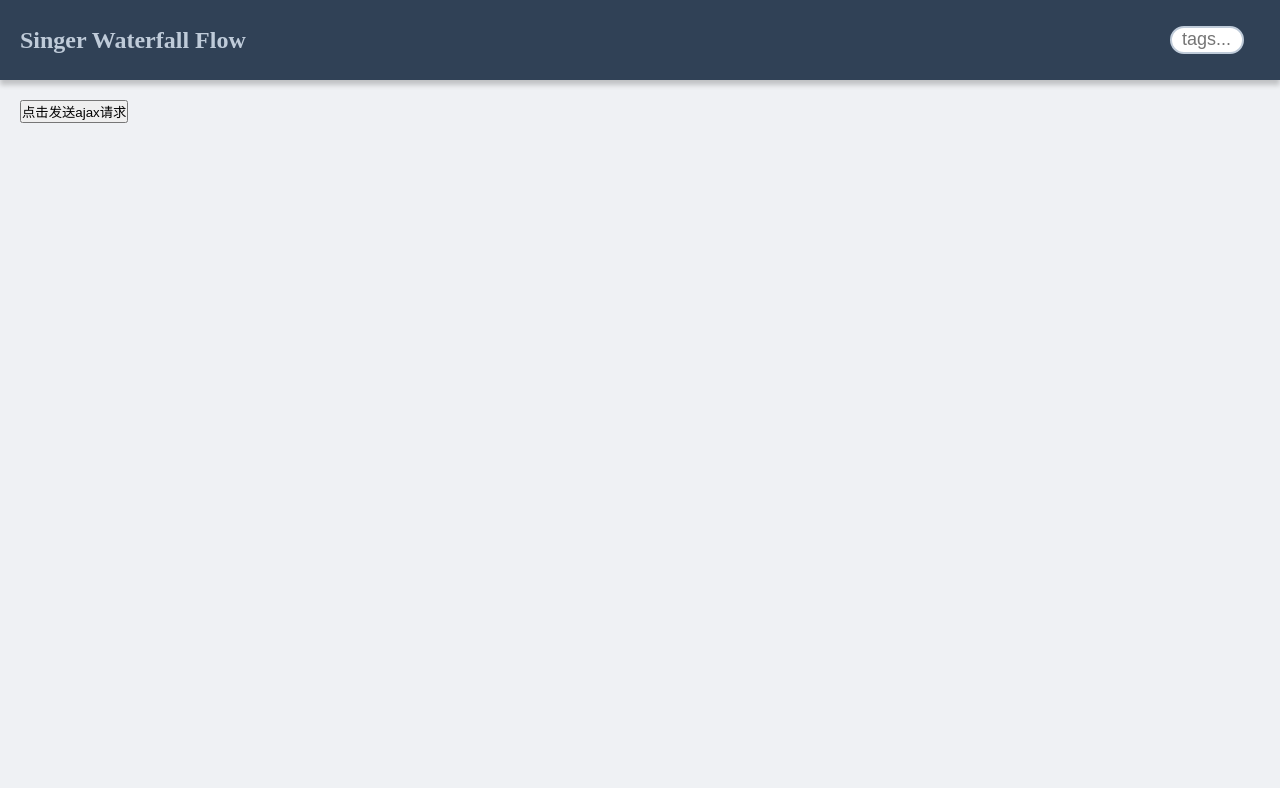
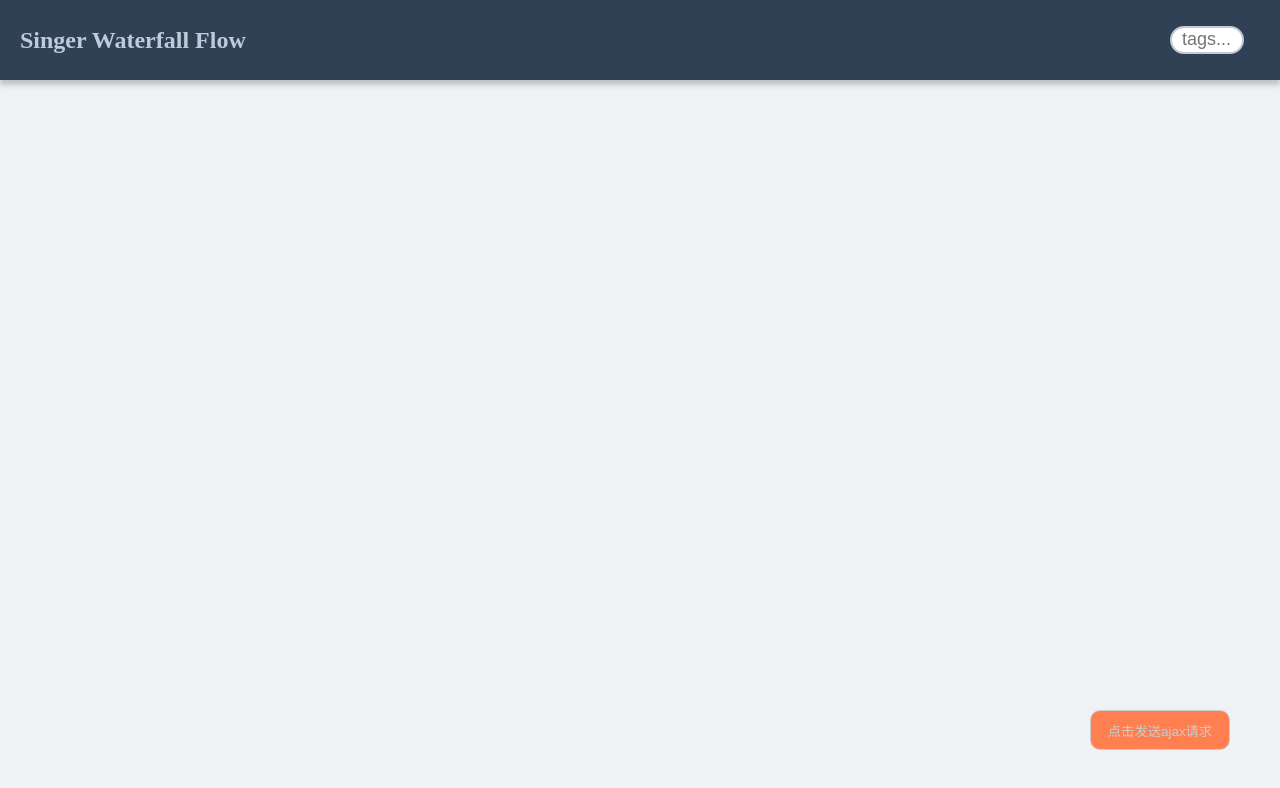
Before and after one commit to zhaoyuuu/waterfallDemo, a Vue app: page / in a window 1280 px wide. Shown: the top 788 px of the page. Built offline with nearby package versions, Linux system fonts and the light colour scheme; a small style sheet from the web is missing.

Commit message:
fourth commit

```diff
--- a/public/images/imgUrl.js
+++ /dev/null
@@ -1,5 +0,0 @@
-export default {
-  "img1": "https://img0.baidu.com/it/u=2575292415,893626912&fm=253&fmt=auto&app=138&f=JPEG?w=500&h=888",
-  "img2": "https://img2.baidu.com/it/u=3329428601,1715552075&fm=253&fmt=auto&app=138&f=JPEG?w=500&h=686",
-  "img3": "https://img1.baidu.com/it/u=279418788,119582027&fm=253&fmt=auto&app=138&f=JPEG?w=500&h=747"
-}
--- a/src/App.vue
+++ b/src/App.vue
@@ -2,12 +2,14 @@
   <div class="appMain">
     <Header/>
     <Container/>
+    <!-- <Axios/> -->
   </div>
 </template>
 
 <script>
 import Header from './components/Header'
 import Container from './components/Container'
+// import Axios from './components/axios'
 
 
 export default {
--- a/src/components/Container/index.vue
+++ b/src/components/Container/index.vue
@@ -1,64 +1,62 @@
 <template>
   <div class="container">
-    <button @click="getImg">点击发送ajax请求</button>
+    <button @click="getImgUrl" class="moreButton">点击发送ajax请求</button>
 
-    <!-- <ul class='smallContainer'>
-      <li>
-        <img src="../../images/China1/0489b3341b2a5ec7313bb704e32a51b4.jpeg" alt="">
-      </li>
-      <li>
-        <img src="../../images/China1/2ee50e68eb48804fc60edfcea2318e6b.jpeg" alt="">
-      </li>
-      <li>
-        <img src="../../images/China1/34dbac280e5256ac573c29a48474e880.jpeg" alt="">
+    <ul class='smallContainer'>
+      <li v-for="(img,index) in urlArrLeft" :key="index">
+        <img :src="img" alt="">
       </li>
     </ul>
     <ul class='smallContainer'>
-      <li>
-        <img src="../../images/China1/0489b3341b2a5ec7313bb704e32a51b4.jpeg" alt="">
-      </li>
-      <li>
-        <img src="../../images/China1/2ee50e68eb48804fc60edfcea2318e6b.jpeg" alt="">
-      </li>
-      <li>
-        <img src="../../images/China1/34dbac280e5256ac573c29a48474e880.jpeg" alt="">
+      <li v-for="(img,index) in urlArrCenter" :key="index">
+        <img :src="img" alt="">
       </li>
     </ul>
     <ul class='smallContainer'>
-      <li>
-        <img src="../../images/China1/0489b3341b2a5ec7313bb704e32a51b4.jpeg" alt="">
+      <li v-for="(img,index) in urlArrRight" :key="index">
+        <img :src="img" alt="">
       </li>
-      <li>
-        <img src="../../images/China1/2ee50e68eb48804fc60edfcea2318e6b.jpeg" alt="">
-      </li>
-      <li>
-        <img src="../../images/China1/34dbac280e5256ac573c29a48474e880.jpeg" alt="">
-      </li>
-    </ul> -->
+    </ul>
 
   </div>
 
 </template>
 
 <script>
-  import {ref, nextTick} from 'vue'
+  import {ref, nextTick, reactive} from 'vue'
   import axios from 'axios'
-  import url from '../../../public/images/imgUrl'
 
   export default {
     name:'ContainerL',
     setup(){
-      function getImg(){
+      const urlArrLeft = reactive([])
+      const urlArrCenter = reactive([])
+      const urlArrRight = reactive([])
+      // 得到图片的url
+      function getImgUrl(){
         axios.get("images/imgUrl.json")
             .then(res=>{
-              console.log(res.data[0]);
+              for(let i=0;i<6;i++){
+                let item = res.data.imgUrl[i]
+                let key = Object.keys(item)
+                // console.log(item[key]); // 输出6条图片地址
+                if(i<2){urlArrLeft.push(item[key])}
+                else if(i<4){urlArrCenter.push(item[key])}
+                else if(i<6){urlArrRight.push(item[key])}
+              }
+              // res.data.imgUrl.forEach(item=>{
+              //   let key = Object.keys(item)
+              //   // console.log(item[key]);// 输出多条图片地址
+              //   urlArr.push(item[key])
+              //   console.log(urlArr);
+              // })
             })
       }
 
+      // 监测窗口大小的改变
       let flag = ref(true)
       function reload(){
         console.log('窗口大小改变了');
-
         flag.value = false
         nextTick(()=>{
           flag.value = true
@@ -70,7 +68,7 @@
 
       return{
         flag, reload,
-        getImg
+        getImgUrl,urlArrLeft,urlArrCenter,urlArrRight
       }
       // axios
       //   .get('/api' + '/t/act-for-nature')
@@ -88,6 +86,20 @@
     display: flex;
     justify-content: space-between;
     padding: 20px;
+    // 加载更多的按钮
+    .moreButton{
+      display: block;
+      width: 140px;
+      height: 40px;
+      border-radius: 10px;
+      cursor: pointer;
+      background-color: coral;
+      border: 1px solid #ccc;
+      position: fixed;
+      right: 50px;
+      bottom: 50px;
+      color: #ccc;
+    }
     .smallContainer{
       flex: 0 1 auto;
       width: 32.5%;
--- a/vue.config.js
+++ b/vue.config.js
@@ -5,8 +5,8 @@ module.exports = defineConfig({
   devServer: {
       proxy: {
           '/api': {
-              target: 'https://localhost:8080/',//接口的前缀
-              // ws:true,//代理websocked
+              target: 'https://localhost:8080',//接口的前缀
+              ws:true,//代理websocked
               changeOrigin:true,//虚拟的站点需要更管origin
               pathRewrite:{
                   '^/api':''//重写路径
```
Also changed, not shown: public/images/imgUrl.json (added, +17 -0 lines), src/components/axios.vue (added, +35 -0 lines).
